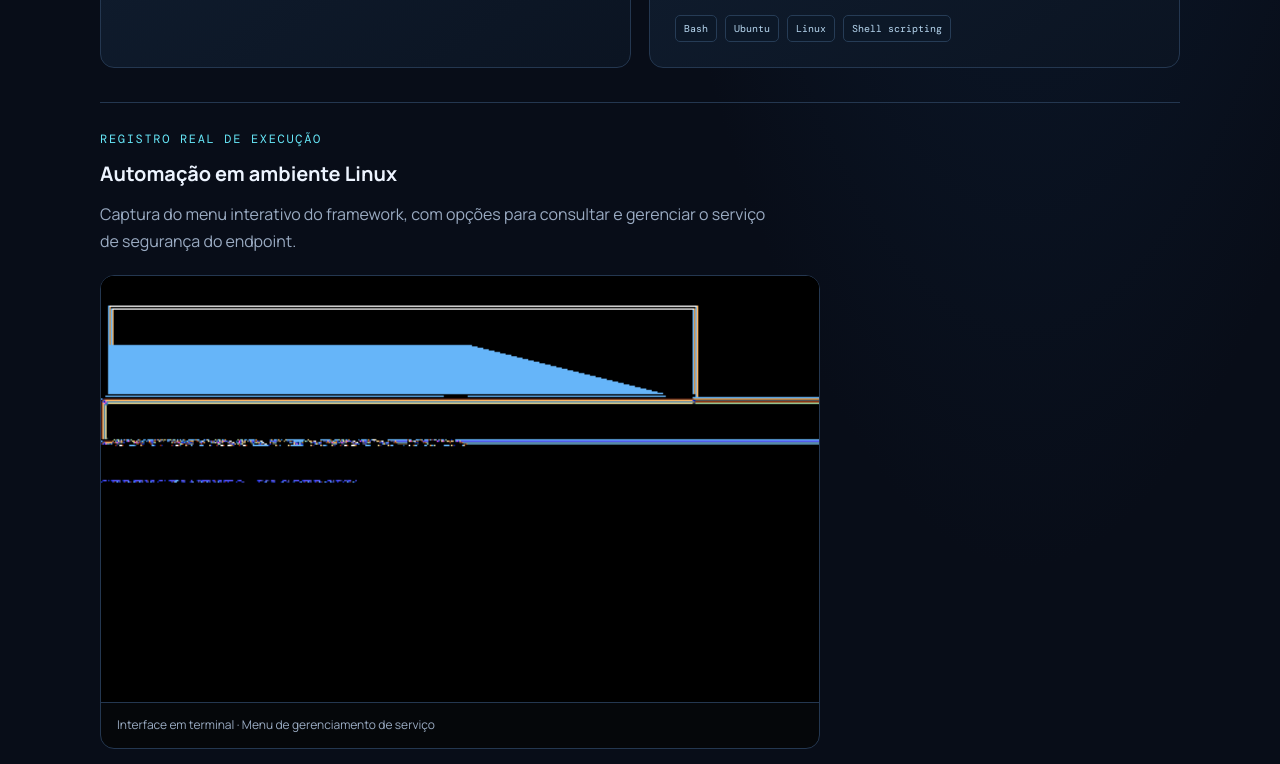
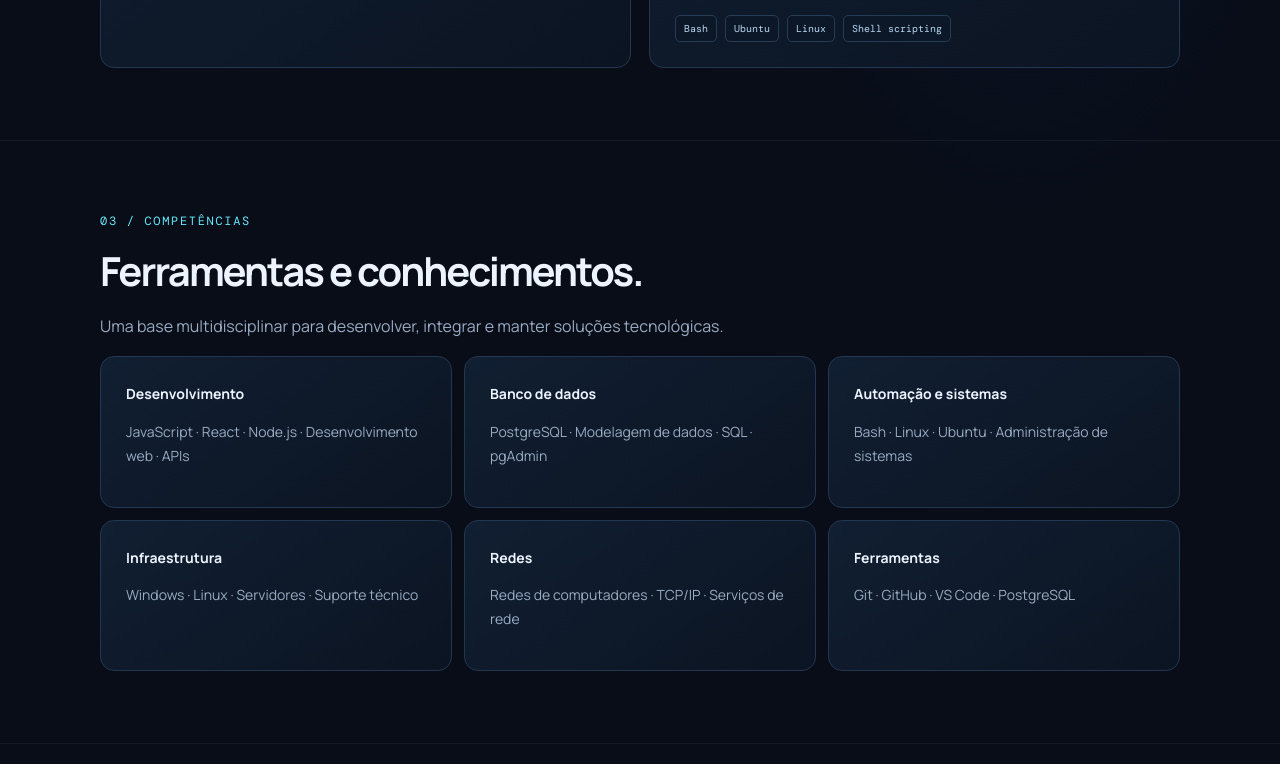
Before and after one commit to italomatheus355/italomatheus355, a plain HTML site: page index.html in a window 1280 px wide. Shown: the part 1696-2460 px from the top of the page. Drawn offline with nearby package versions, Linux system fonts and the light colour scheme.

Commit message:
Remove galeria de capturas internas do framework Linux

```diff
--- a/index.html
+++ b/index.html
@@ -15,15 +15,7 @@
 <section class="wrap hero" id="inicio"><div><div class="eyebrow">Desenvolvedor de Software · Belém, Brasil</div><h1>Transformo desafios<br>em <span>soluções digitais.</span></h1><p class="lead">Desenvolvimento de sistemas organizacionais, automação de processos e soluções em TI. Uno software, Linux e infraestrutura para simplificar operações e resolver problemas reais.</p><div class="actions"><a class="btn primary" href="#projetos">Explorar projetos ↓</a><a class="btn" href="#contato">Entrar em contato ↗</a></div></div><div class="terminal"><span class="mono">// perfil profissional</span><br><b>const</b> developer = {<br>&nbsp; nome: <span class="green">'Italo Matheus'</span>,<br>&nbsp; foco: [<span class="green">'software'</span>, <span class="green">'automação'</span>,<br>&nbsp;&nbsp;&nbsp;&nbsp;&nbsp;&nbsp;&nbsp;&nbsp;<span class="green">'sistemas organizacionais'</span>],<br>&nbsp; stack: [<span class="green">'JavaScript'</span>, <span class="green">'Node.js'</span>,<br>&nbsp;&nbsp;&nbsp;&nbsp;&nbsp;&nbsp;&nbsp;&nbsp;<span class="green">'React'</span>, <span class="green">'PostgreSQL'</span>,<br>&nbsp;&nbsp;&nbsp;&nbsp;&nbsp;&nbsp;&nbsp;&nbsp;<span class="green">'Bash'</span>, <span class="green">'Linux'</span>],<br>&nbsp; objetivo: <span class="green">'resolver problemas'</span><br>};</div></section>
 <section class="section" id="sobre"><div class="wrap"><div class="eyebrow">01 / Sobre</div><h2>Tecnologia com propósito.</h2><p class="sub">Experiência prática em TI, com interesse especial em transformar necessidades operacionais em ferramentas úteis, organizadas e sustentáveis.</p><div class="about"><p>Minha trajetória reúne desenvolvimento de sistemas, administração de ambientes Linux e Windows, infraestrutura e redes. Essa combinação me permite compreender tanto o software quanto o ambiente em que ele será utilizado.</p><p>Meu direcionamento é o desenvolvimento de soluções organizacionais: sistemas que centralizam informações, estruturam fluxos de trabalho, reduzem tarefas manuais e apoiam a eficiência operacional. Tenho experiência em ambiente institucional, incluindo atuação na Marinha do Brasil, com atividades de infraestrutura, redes TCP/IP, administração de sistemas e automação de procedimentos de TI.</p></div></div></section>
 <section class="section" id="projetos"><div class="wrap"><div class="eyebrow">02 / Projetos em destaque</div><h2>Da necessidade à implementação.</h2><p class="sub">Projetos que refletem minha forma de trabalhar: entender o processo, estruturar a solução e aplicar tecnologia.</p><div class="grid"><article class="card"><span class="tag">Sistema web</span><h3>SISGO</h3><p>Sistema de Gerenciamento Organizacional desenvolvido para digitalizar e centralizar processos internos. Reúne módulos de gerenciamento de chaves, veículos, visitantes e materiais, contribuindo para organizar rotinas, padronizar registros e reduzir controles manuais.</p><div class="chips"><span class="chip">JavaScript</span><span class="chip">React</span><span class="chip">Node.js</span><span class="chip">PostgreSQL</span></div></article><article class="card"><span class="tag">Automação Linux</span><h3>Framework de Automação e Padronização de Ambientes Linux</h3><p>Projeto desenvolvido em Bash para automatizar procedimentos técnicos, instalações, configurações e preparação de estações Ubuntu/Linux. Estruturado para reunir rotinas em um fluxo padronizado, facilitar o trabalho dos administradores e aumentar a consistência das atividades de suporte em ambiente institucional.</p><div class="chips"><span class="chip">Bash</span><span class="chip">Ubuntu</span><span class="chip">Linux</span><span class="chip">Shell scripting</span></div></article></div>
-<div class="gallery-block">
-  <div class="eyebrow">Registro real de execução</div>
-  <h3>Automação em ambiente Linux</h3>
-  <p class="sub">Captura do menu interativo do framework, com opções para consultar e gerenciar o serviço de segurança do endpoint.</p>
-  <figure class="terminal-shot">
-    <img src="assets/linux-automacao-menu.png" alt="Menu interativo do framework de automação Linux para gerenciamento do serviço Kaspersky" loading="lazy">
-    <figcaption>Interface em terminal · Menu de gerenciamento de serviço</figcaption>
-  </figure>
-</div></div></section>
+</div></section>
 <section class="section" id="competencias"><div class="wrap"><div class="eyebrow">03 / Competências</div><h2>Ferramentas e conhecimentos.</h2><p class="sub">Uma base multidisciplinar para desenvolver, integrar e manter soluções tecnológicas.</p><div class="skills"><div class="skill"><h3>Desenvolvimento</h3><p>JavaScript · React · Node.js · Desenvolvimento web · APIs</p></div><div class="skill"><h3>Banco de dados</h3><p>PostgreSQL · Modelagem de dados · SQL · pgAdmin</p></div><div class="skill"><h3>Automação e sistemas</h3><p>Bash · Linux · Ubuntu · Administração de sistemas</p></div><div class="skill"><h3>Infraestrutura</h3><p>Windows · Linux · Servidores · Suporte técnico</p></div><div class="skill"><h3>Redes</h3><p>Redes de computadores · TCP/IP · Serviços de rede</p></div><div class="skill"><h3>Ferramentas</h3><p>Git · GitHub · VS Code · PostgreSQL</p></div></div></div></section>
 <section class="section" id="experiencia"><div class="wrap"><div class="eyebrow">04 / Experiência</div><h2>Experiência construída na prática.</h2><div class="timeline"><article><h3>Atuação em Tecnologia da Informação — Marinha do Brasil</h3><p class="sub">Experiência em ambiente institucional com atividades relacionadas à infraestrutura de TI, redes, administração de sistemas, suporte técnico e automação de procedimentos.</p></article><article><h3>Desenvolvimento de soluções organizacionais</h3><p class="sub">Concepção e desenvolvimento do SISGO, com módulos de gerenciamento de chaves, veículos, visitantes e materiais, voltados à gestão de processos internos e centralização de informações.</p></article><article><h3>Automação de ambientes Linux</h3><p class="sub">Criação de script em Bash para padronização e automação de procedimentos técnicos em ambientes Ubuntu/Linux.</p></article></div></div></section>
 <section class="section"><div class="wrap"><div class="research"><div class="eyebrow">05 / Pesquisa e próximos passos</div><h2>Computação adaptativa e experiência do usuário.</h2><p>Interesse em pesquisar ambientes computacionais capazes de reconhecer o contexto de utilização e adaptar recursos, serviços e configurações às necessidades de cada usuário. Uma proposta em desenvolvimento, conectada a sistemas operacionais, automação e computação centrada no usuário.</p><span class="tag">Interesse de pesquisa · Em desenvolvimento</span></div></div></section>
```
